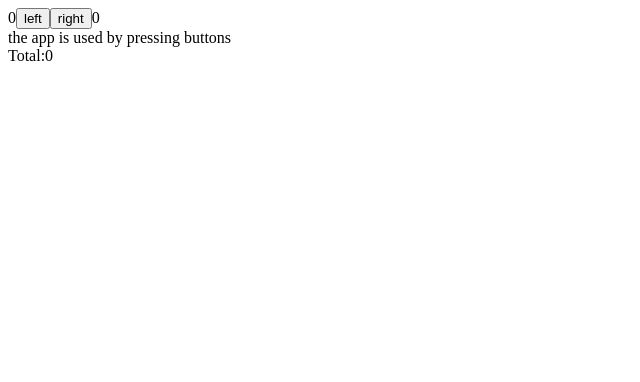
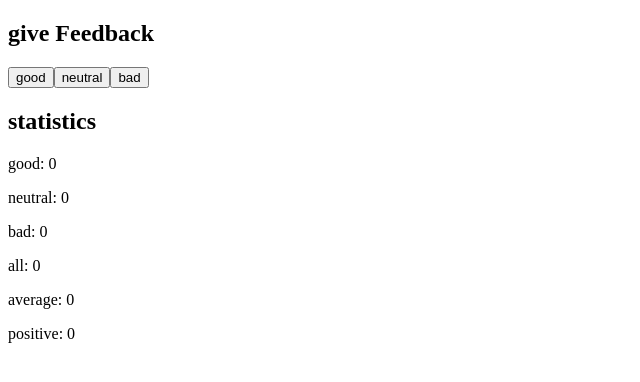
Before and after one commit to ravi0131/Fullstack-Open-Part1, a React (Vite) app: page / in a window 1280 px wide. Shown: the top 382 px of the page, without its empty margins (0-640 px from the left). Built offline with nearby package versions, Linux system fonts and the light colour scheme.

Commit message:
exercise 1.7

```diff
--- a/src/App.jsx
+++ b/src/App.jsx
@@ -1,59 +1,97 @@
 import { useState } from 'react'
 
 const App = () => {
-  const [left, setLeft] = useState(0)
-  const [right, setRight] = useState(0)
-  const [allClicks, setAll] = useState([])
+  // save clicks of each button to its own state
+  const [good, setGood] = useState(0)
+  const [neutral, setNeutral] = useState(0)
+  const [bad, setBad] = useState(0)
+  const [total, setTotal] = useState(0)
+  const [average, setAverage] = useState(0)
+  const [positivePercentage, setPositivePercentage] = useState(0)
 
-  const [total, setTotal] = useState(0)
-
-  const handleLeftClick = () => {
-    setAll(allClicks.concat('L'))
-    const updatedLeft = left + 1
-    setLeft(updatedLeft)
-    setTotal(updatedLeft + right)
+  const calculateAvg = (good, neutral, bad, total)=>{
+    console.log('Hello form the calculateAvg')
+    const weightedSum = (good*1) + (neutral*0) + (bad*-1)
+    const aveargeVal = weightedSum/total
+    setAverage(aveargeVal)
   }
 
-  const handleRightClick = () => {
-    setAll(allClicks.concat('R'))
-    const updatedRight = right +1
-    setRight(updatedRight)
-    setTotal(left + updatedRight)
+  const calculatePercentage = (positive,total) =>{
+    console.log('Hello from the calculatePercentage')
+
+    const update = (positive/total) * 100
+    setPositivePercentage(update)
   }
+
+  const goodButtonClick = () => {
+    console.log('hello from goodButtonClick')
+
+    const updatedGood = good + 1
+    const updatedTotal = total + 1
+
+    setGood(updatedGood)
+    setTotal(updatedTotal)
+
+    calculateAvg(updatedGood,neutral,bad,updatedTotal)
+    calculatePercentage(updatedGood,updatedTotal)
+}
+const neutralButtonClick = () =>{
+  console.log('Hello from the neutralButtonClick')
+
+  const updatedNeutral = neutral+1
+  const updatedTotal = total+1
+
+  setNeutral(updatedNeutral)
+  setTotal(updatedTotal)
+
+  calculateAvg(good, updatedNeutral, bad, updatedTotal)
+  calculatePercentage(good, updatedTotal)
+}
+
+const badButtonClick = () =>{
+  console.log('Hello from the badButtonClick')
+
+  const updatedBad = bad+1
+  const updatedTotal = total+1
+
+  setBad(updatedBad)
+  setTotal(updatedTotal)
+
+  calculateAvg(good,neutral,updatedBad,updatedTotal)
+  calculatePercentage(good,updatedTotal)
+}
 
   return (
     <div>
-      {left}
-      <Button onButtonClick={handleLeftClick} text = 'left'/>
-      <Button onButtonClick={handleRightClick} text ='right'/>
-      {right}
-      <History allClicks = {allClicks}/>
-      Total:{total}
-    </div>
-  )
-}
-const History = (props) =>{
-  if(props.allClicks.length == 0){
-    return(
-      <div>
-        the app is used by pressing buttons
-      </div>
-    )
-  }
-  return(
-    <div>
-      button press history: {props.allClicks.join(' ')}
+      <Header title = 'give Feedback'/>
+      <Button onClick = {goodButtonClick} text = {'good'} />
+      <Button onClick = {neutralButtonClick} text = {'neutral'} />
+      <Button onClick = {badButtonClick} text = {'bad'} />
+      <Header title='statistics'/>
+      <p>good: {good}</p>
+      <p>neutral: {neutral}</p>
+      <p>bad: {bad}</p>
+      <p>all: {total}</p>
+      <p>average: {average}</p>
+      <p>positive: {positivePercentage}</p>
     </div>
   )
 }
 
-const Display = ({ counter }) => <div>{counter}</div>
+const Header = ({title}) =>{
+  return(
+    <h2>
+      {title}
+    </h2>
+  )
+}
 
-const Button = ({onButtonClick,text}) => {
-  return (
-    <button onClick={onButtonClick}>
+const Button = ({onClick, text}) =>{
+  return(
+    <button onClick={onClick}>
       {text}
     </button>
   )
 }
+
 export default App
--- a/src/main.jsx
+++ b/src/main.jsx
@@ -1,3 +1,4 @@
+import React from 'react'
 import ReactDOM from 'react-dom/client'
 
 import App from './App'
```
